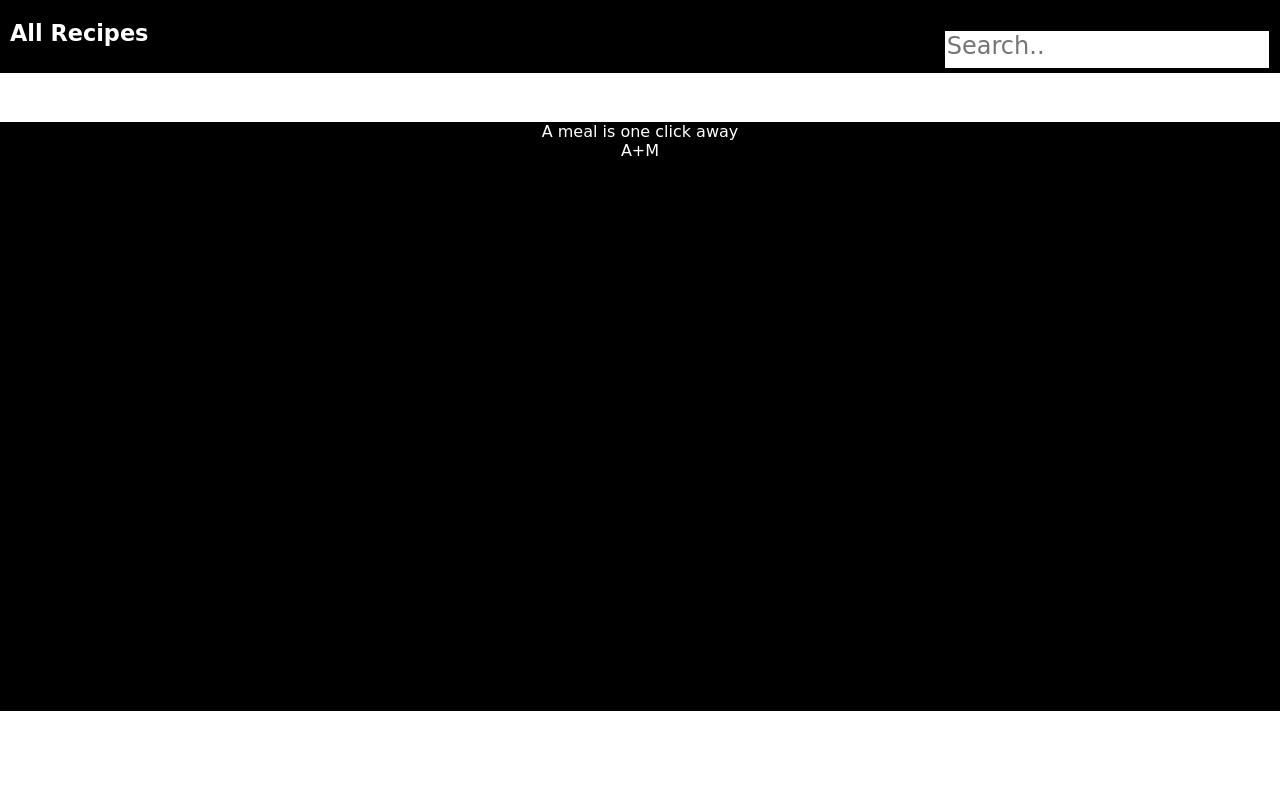
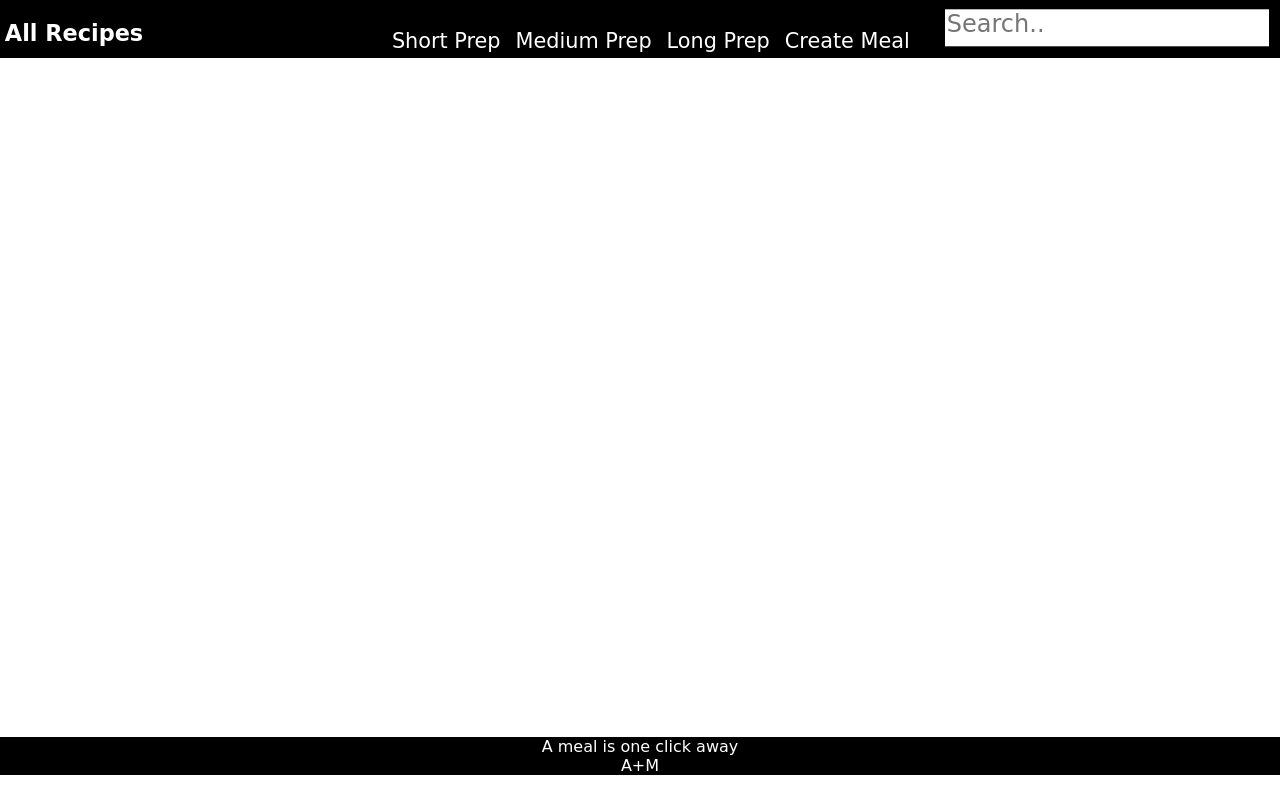
Before and after one commit to AMWARREN21/meal-mvp-project, a website: page public/index.html in a window 1280 px wide. Drawn offline with Linux system fonts and the light colour scheme; no server answers; a web font is replaced by a local one.

Commit message:
added style to modal

```diff
--- a/public/style.css
+++ b/public/style.css
@@ -4,34 +4,48 @@ body {
 
 .page {
     display: grid;
-    grid-template-columns: auto;
-    grid-template-rows: auto minmax(46.8vw, auto) auto;
+    grid-template-columns: 100%;
+    grid-template-rows: minmax(56.8vw, auto) auto;
 }
 
 .header {
     position: fixed;
+    display: flex;
+    justify-content: space-between;
     z-index: 1;
+    max-height: 3em;
     width: 100%;
     background-color: black;
     padding: .3rem;
 }
 
 .header > .main {
-    position: absolute;
     color: white;
     font-family: "Smooch", cursive;
     left: 10px;
     font-size: 1.4rem
 }
 
-.header > .buttons {
+.buttons {
     display: flex;
-    gap: 20px;
+    gap: 15px;
+    font-size: 1.3rem;
+}
+
+.searches {
+    display: flex;
+    gap: 15px;
     justify-content: flex-end;
+    align-items: flex-end;
     color: white;
     font-family: "Smooch", cursive;
     font-size: .7rem;
 }
+
+#search {
+    transform: translateY(-10%);
+}
+
 
 .header input[type=text] {
     float: right;
@@ -101,7 +115,7 @@ body {
 .modal {
     display: none;
     position: fixed;
-    /* z-index: 1;  */
+    z-index: 1;
     left: 0;
     top: 0;
     width: 100%;
@@ -119,6 +133,12 @@ body {
     height: 45vh;
     font-family: "Rye", cursive;
     font-size: 1.3rem;
+}
+
+#ingredients {
+    border: none;
+    border-bottom: 1px solid blue;
+
 }
 
 .close {
@@ -178,11 +198,14 @@ body {
     margin: 10px
 }
 
-input[type=text] {
+input[type=text], input[type=number] {
     height: 35px;
     width: 20rem;
     margin: 20px;
     align-self: center;
+    border: none;
+    outline: none;
+    border-bottom: 1px solid blue;
 }
 input[type=submit] {
     padding: 5px;
@@ -190,9 +213,11 @@ input[type=submit] {
 }
 
 .footer {
+    position: relative;
     margin-top: 10px;
     margin-bottom: 0;
     bottom: 0;
+    left: 0;
     width: 100%;
     background-color: black;
     font-family: "Smooch", cursive;
```
